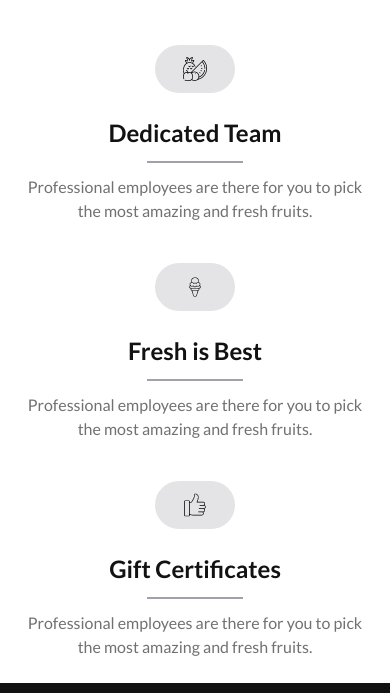
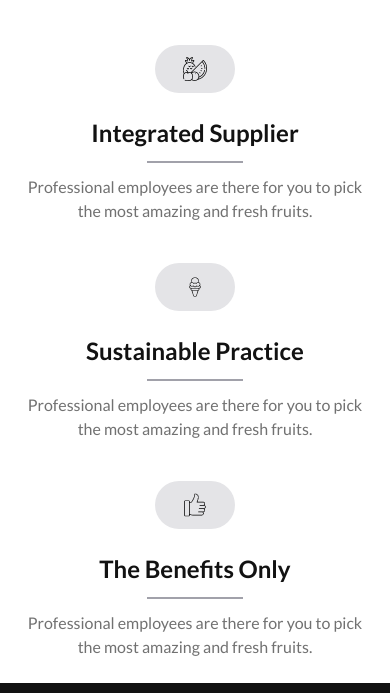
Before and after one commit to smsiam76/fruit-brust-assignment-batch8, a plain HTML site: page index.html in a window 390 px wide. Shown: the part 5467-6160 px from the top of the page. Drawn offline with nearby package versions, Linux system fonts and the light colour scheme.

Commit message:
completed full asignment with responsive for tablet and mobile device

```diff
--- a/index.html
+++ b/index.html
@@ -4,7 +4,7 @@
 	<meta charset="UTF-8">
 	<meta name="viewport" content="width=device-width, initial-scale=1.0">
 	<title>fruit brust</title>
-
+	<link rel="icon" href="./images/logo.png" type="images/x-icon">
 	<!-- google fonts -->
 	<link rel="preconnect" href="https://fonts.googleapis.com">
 	<link rel="preconnect" href="https://fonts.gstatic.com" crossorigin>
@@ -532,12 +532,12 @@
 
 		<!-- choose us -->
 		<section class="container mx-auto py-6 md:py-12">
-			<!-- team title -->
+			<!-- choose us title -->
 			<div class="lg:max-w-2xl lg:mx-auto text-center mb-6 md:mb-12">
 				<h2 class="text-xl text-fruit-title md:text-5xl font-bold  mb-2 md:mb-6">Why Choose Us</h2>
 				<p class="text-sm md:text-base">Contrary to popular belief, is not simply random text. It has roots in a piece of classical Latin literature from 45 BC, making it over 2000 years old.</p>
 			</div>
-			<!-- team title ends -->
+			<!-- choose us title ends -->
 
 			<div class="grid gap-12 grid-cols-1 lg:grid-cols-3">
 				<!-- one left-->
@@ -585,7 +585,7 @@
 					<!-- item -->
 					<div class="flex flex-col-reverse lg:flex-row gap-6">
 						<div class="space-y-3 text-center lg:text-end">
-							<h4 class="text-fruit-title text-2xl font-bold">Dedicated Team</h4>
+							<h4 class="text-fruit-title text-2xl font-bold">Integrated Supplier</h4>
 							<div class="w-24 mx-auto lg:mx-0  h-px lg:ml-auto border-b-2 border-[#a1a1aa]"></div>
 							<p>Professional employees are there for you to pick the most amazing and fresh fruits.</p>
 						</div>
@@ -596,7 +596,7 @@
 					<!-- item -->
 					<div class="flex flex-col-reverse lg:flex-row gap-6">
 						<div class="space-y-3 text-center lg:text-end">
-							<h4 class="text-fruit-title text-2xl font-bold">Fresh is Best</h4>
+							<h4 class="text-fruit-title text-2xl font-bold">Sustainable Practice</h4>
 							<div class="w-24 mx-auto lg:mx-0 h-px lg:ml-auto border-b-2 border-[#a1a1aa]"></div>
 							<p>Professional employees are there for you to pick the most amazing and fresh fruits.</p>
 						</div>
@@ -607,7 +607,7 @@
 					<!-- item -->
 					<div class="flex flex-col-reverse lg:flex-row gap-6">
 						<div class="space-y-3 text-center lg:text-end">
-							<h4 class="text-fruit-title text-2xl font-bold">Gift Certificates</h4>
+							<h4 class="text-fruit-title text-2xl font-bold">The Benefits Only</h4>
 							<div class="w-24 mx-auto lg:mx-0  h-px lg:ml-auto border-b-2 border-[#a1a1aa]"></div>
 							<p>Professional employees are there for you to pick the most amazing and fresh fruits.</p>
 						</div>
```
